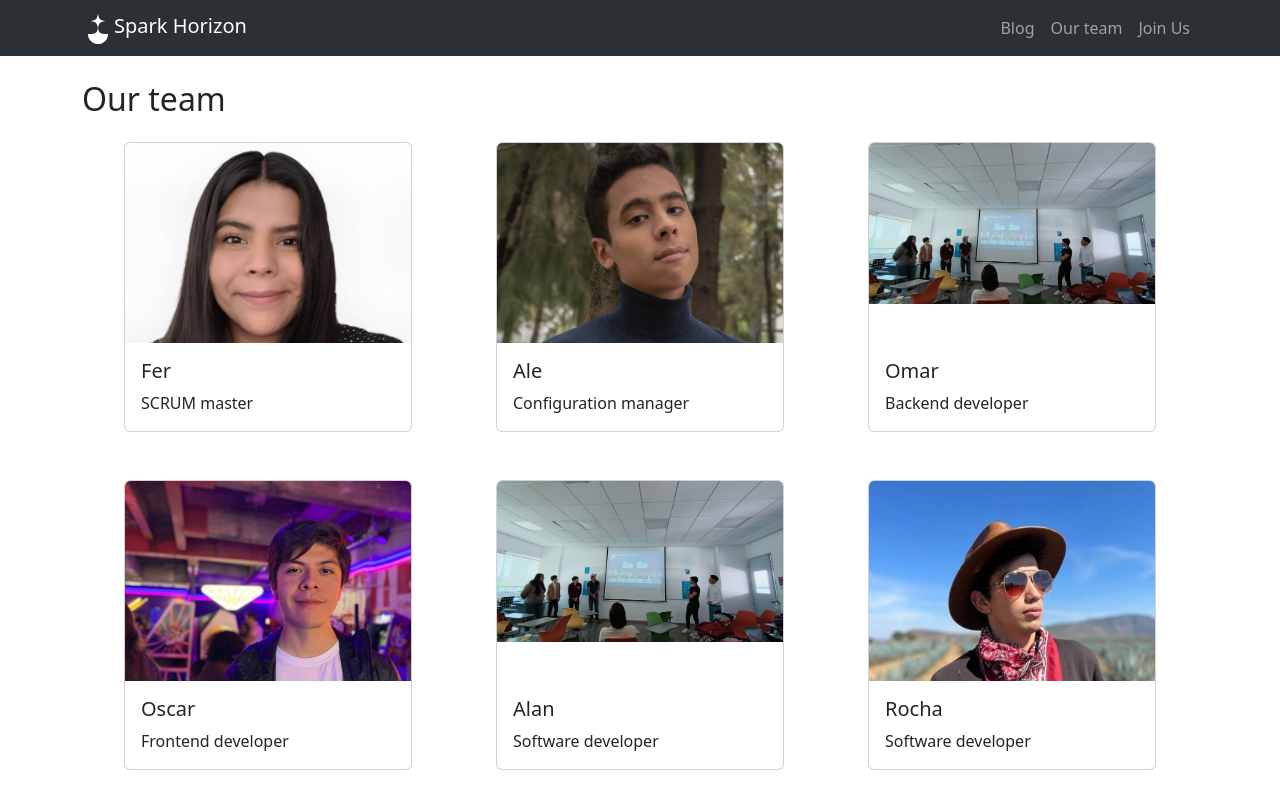
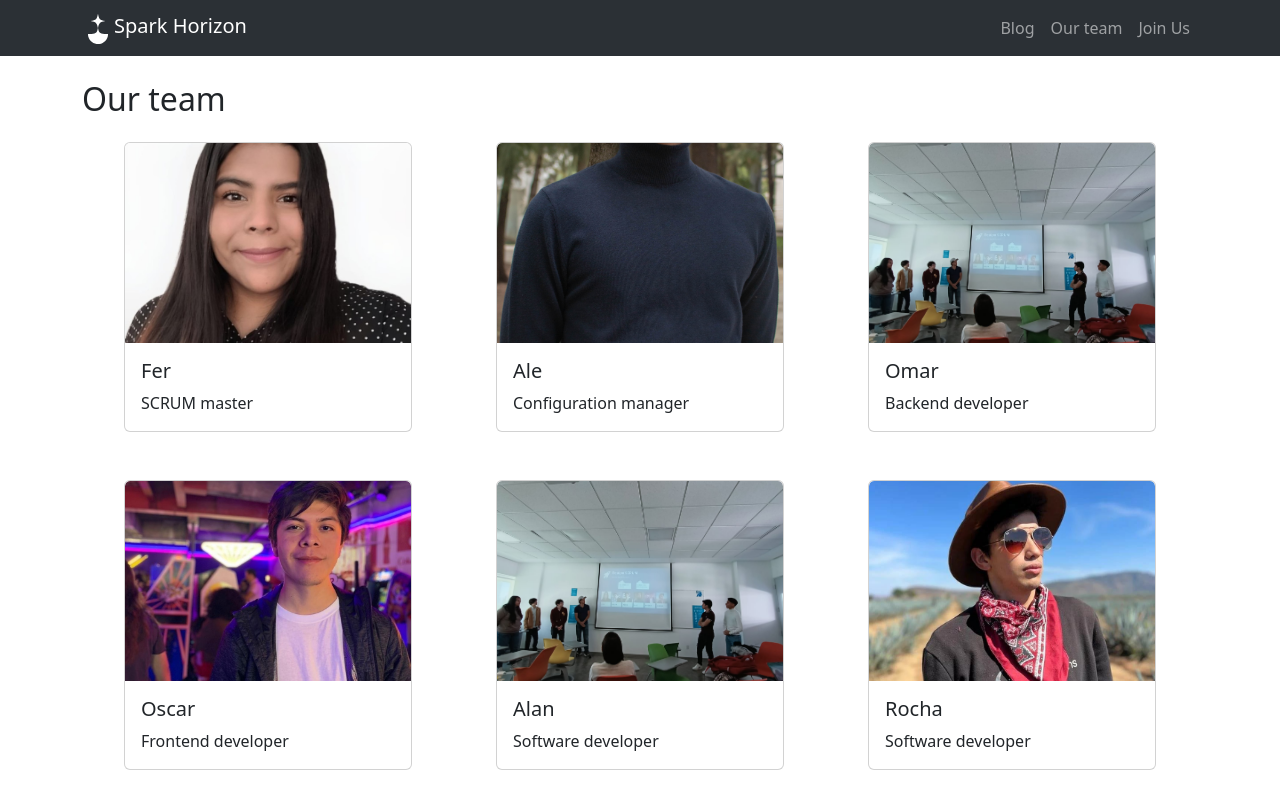
Before and after one commit to aleubeto/ProyectoVD, a Vue app in the folder Frontend/: page /ourteam in a window 1280 px wide. Shown: the top 808 px of the page. Built offline with nearby package versions, Linux system fonts and the light colour scheme.

Commit message:
[COMPONENT] image fit: cover

```diff
--- a/Frontend/src/components/cards/card-01.vue
+++ b/Frontend/src/components/cards/card-01.vue
@@ -21,6 +21,8 @@
     border-radius: 5px 5px 0px 0px;
 }
 .card .cardImageContainer img{
+    object-fit: cover;
+    height: 100%;
     transition: all 0.5s ease-out
 }
 .cardImageContainer img:hover{
```
